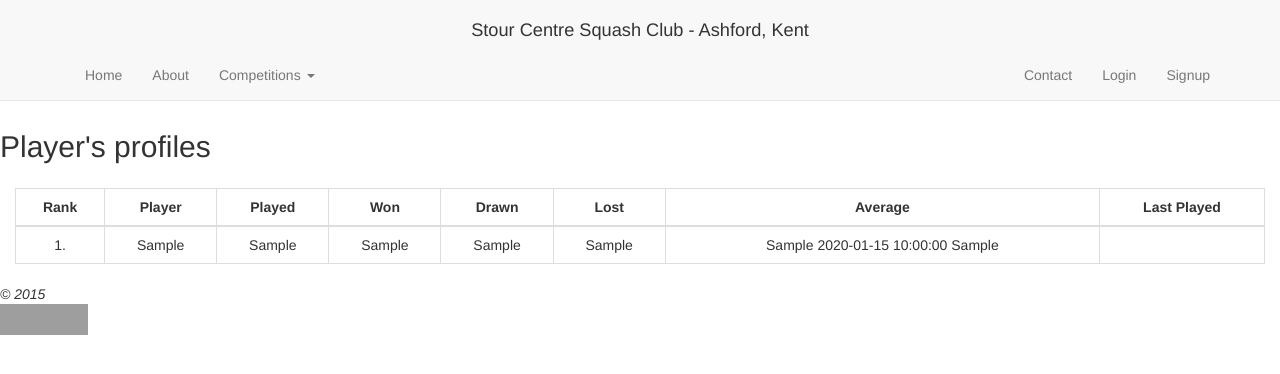
After one commit to Hari96/stour-squashclub, a CodeIgniter app: page /database/player_profiles/load_profiles in a window 1280 px wide. The commit adds this page. Shown: the top 374 px of the page. Run offline with CodeIgniter, Linux system fonts and the light colour scheme; tables that the repository leaves empty or names only in its code hold one stand-in row (values such as "Sample post"); grey boxes are pictures that could not be loaded.

Commit message:
Completed player profiles process

```diff
--- /dev/null
+++ b/application/controllers/Player_profiles.php
@@ -0,0 +1,22 @@
+<?php
+if (!defined('BASEPATH')) exit('No direct script access allowed');
+
+class Player_profiles extends CI_Controller {
+
+  function __construct() {
+    parent::__construct();
+    $this->load->model('users_model');
+  }
+
+  public function load_profiles() {
+    $order_field = 'average';
+    $order_direction = 'desc';
+    $data['profiles'] = $this->users_model->get_player_profiles($order_field, $order_direction);
+    $order_field = 'id';
+    $order_direction = 'asc';
+    $data['players'] = $this->users_model->get_players($order_field, $order_direction);
+    $this->load->view('templates/header', $data);
+    $this->load->view('model_views/profiles', $data);
+    $this->load->view('templates/footer', $data);
+  }
+}
--- a/application/models/Users_model.php
+++ b/application/models/Users_model.php
@@ -136,5 +136,17 @@ class Users_model extends CI_Model {
     return $id;
   }
 
+  public function get_player_profiles($order_field, $order_direction) {
+    $this->db->order_by($order_field, $order_direction);
+    $query = $this->db->get('profiles');
+    return $query->result_array();
+  }
+
+  public function get_player_profile($user_id) {
+    $this->db->where('user_id', $user_id);
+    $query = $this->db->get('profiles');
+    $row = $query->row();
+    return $row;
+  }
 
 }
--- a/application/views/admin_views/leagues_view.php
+++ b/application/views/admin_views/leagues_view.php
@@ -56,7 +56,7 @@ if(isset($_SESSION['role']))
 
         <tbody>
           <?php $c = 1; foreach ($players as $player): ?>
-            <tr> <input type="hidden" name="<?php $id = 'id' . $c; echo $id; ?>" value="<?php echo set_value('$id', $player['id']); ?>"></td><td><?php echo $player['fName'] . ", " . $player['lName']; ?><td> <?php echo $player['mobile']; ?></td><td><?php echo $player['email']; ?></td><td><input type="number" min="0" max="8" class="text-center number-column" name="<?php $num = 'curr'.$c; echo $num; $c++; ?>" value="<?php echo set_value('$num', $player['current_league']); ?>"></td></tr>
+            <tr><input type="hidden" name="<?php $id = 'id' . $c; echo $id; ?>" value="<?php echo set_value('$id', $player['id']); ?>"><td><?php echo $player['fName'] . ", " . $player['lName']; ?><td> <?php echo $player['mobile']; ?></td><td><?php echo $player['email']; ?></td><td><input type="number" min="0" max="8" class="text-center number-column" name="<?php $num = 'curr'.$c; echo $num; $c++; ?>" value="<?php echo set_value('$num', $player['current_league']); ?>"></td></tr>
           <?php endforeach; ?>
       </tbody>
       </table>
--- /dev/null
+++ b/application/views/model_views/profiles.php
@@ -0,0 +1,33 @@
+<h2>Player's profiles</h2>
+<div class="container-fluid">
+  <div class="row">
+  <div class="col-md-12 table-responsive">
+    <table class="table table-bordered spacing-top">
+      <thead>
+        <tr><th>Rank</th><th>Player</th><th>Played</th><th>Won</th><th>Drawn</th><th>Lost</th><th>Average</th><th>Last Played</th></tr>
+      </thead>
+      <tbody>
+        <?php $c = 1; foreach ($profiles as $profile): ?>
+          <tr>
+            <td><?php echo $c . "."; ?></td>
+            <?php foreach ($players as $player):
+              if ($player['id'] == $profile['user_id']) {
+                $name = $player['fName'] . " " . $player['lName'];
+                echo "<td>" . $name . "</t>";
+              }
+             endforeach;
+            ?>
+            <td><?php echo $profile['played']; ?></td>
+            <td><?php echo $profile['won']; ?></td>
+            <td><?php echo $profile['drawn']; ?></td>
+            <td><?php echo $profile['lost']; ?></td>
+            <td><?php echo $profile['average']; ?></td>
+            <?php $last_played = $profile['day'] . " " . $profile['date'] . " " . $profile['month']; ?>
+            <td><?php echo $last_played; ?></td>
+          </tr>
+        <?php $c++; endforeach; ?>
+      </tbody>
+    </table>
+    </div>
+  </div>
+</div>
--- a/application/views/templates/header.php
+++ b/application/views/templates/header.php
@@ -38,6 +38,7 @@
             <li><a href="<?php echo base_url();?>model_views/view/divisions">Current divisions</a></li>
             <li><a href="<?php echo base_url();?>display_results/initial_results">Results</a></li>
             <li><a href="<?php echo base_url();?>display_results/initial_tables">Tables</a></li>
+            <li><a href="<?php echo base_url();?>player_profiles/load_profiles">Player's Profiles</a></li>
           </ul>
             </li>
       </ul>
```
Also changed, not shown: application/controllers/Enter_results.php (+53 -0 lines), application/controllers/Insert_users.php (+6 -1 lines), application/models/Insert_model.php (+17 -1 lines).
